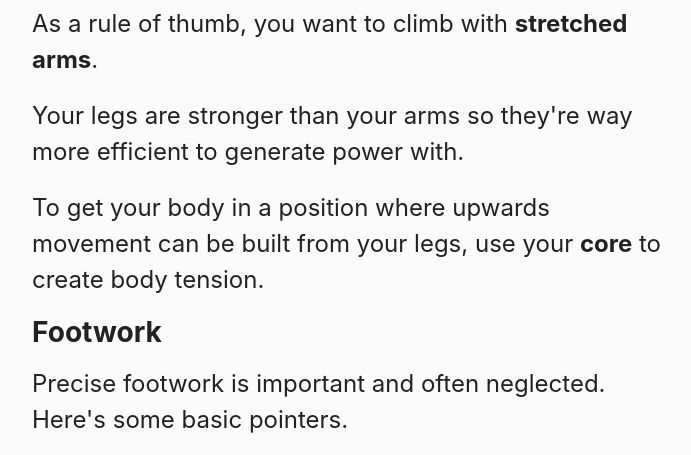
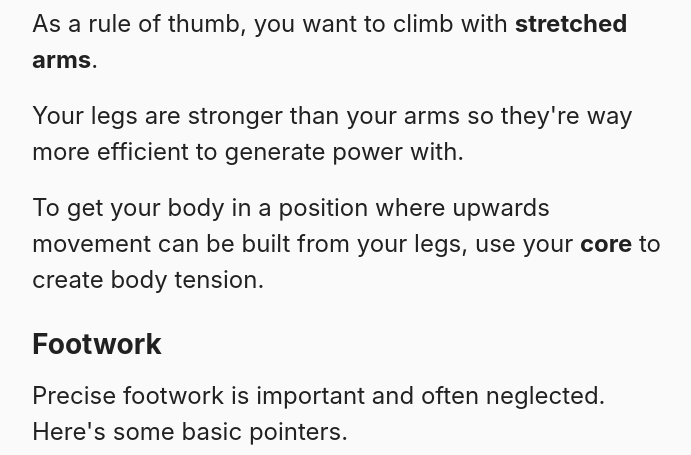
Before and after one commit to sanderdlm/bouldering-cheatsheet, a plain HTML site: page index.html in a window 1280 px wide. Shown: the part 298-753 px from the top of the page, without its empty margins (16-707 px from the left). Drawn offline with Linux system fonts and the light colour scheme.

Commit message:
Fix spacing

```diff
--- a/index.html
+++ b/index.html
@@ -149,7 +149,7 @@
         <ul>
             <li><a href="https://www.youtube.com/watch?v=nkfUqdr-0zk&list=PLBCRwO0FN0zMTqSfFW9SMbK2tncTrI25r">Neil Greshams Climbing Masterclass series on Youtube</a></li>
             <li><a href="http://cruxcrush.com/2015/11/02/the-truth-about-rest-days/">Good article on rest days</a></li>
-            <li><a href="https://ucraftclimbing.com/stretching-guide.pdf"">Cool collection of climbing stretches</a></li>
+            <li><a href="https://ucraftclimbing.com/stretching-guide.pdf">Cool collection of climbing stretches</a></li>
             <li><a href="https://www.radrookies.com/rock-climbing-barn-door-and-how-to-fix-it/">What is barn-dooring and how to fix it</a></li>
         </ul>
         <p>These are some cool climbing videos that showcase great technique (imo)</p>
--- a/style.css
+++ b/style.css
@@ -16,9 +16,10 @@
     --rajah: #F7CE74;
 
     /* Spacing */
+    --double: calc(var(--default) * 2);
+    --default: 3rem;
+    --breather: 2rem;
     --half: calc(var(--default) / 2);
-    --default: 3rem;
-    --double: calc(var(--default) * 2);
     --in-between: 1.25rem;
     --small: .5rem;
 }
@@ -54,6 +55,10 @@ h2 {
     border-bottom: solid 4px var(--mine-shaft);
     max-width: 50%;
     padding-bottom: var(--small);
+}
+
+section h3 {
+    margin-top: var(--breather);
 }
 
 /*
```
